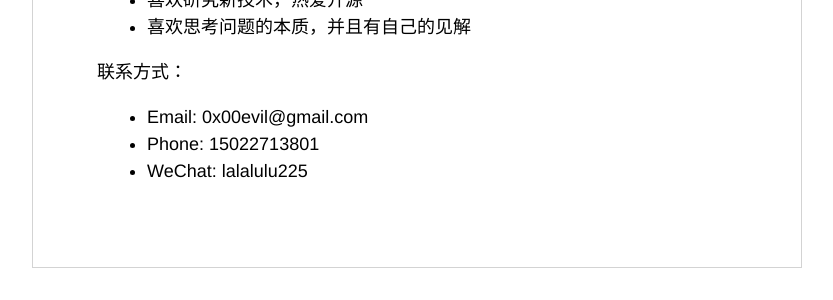
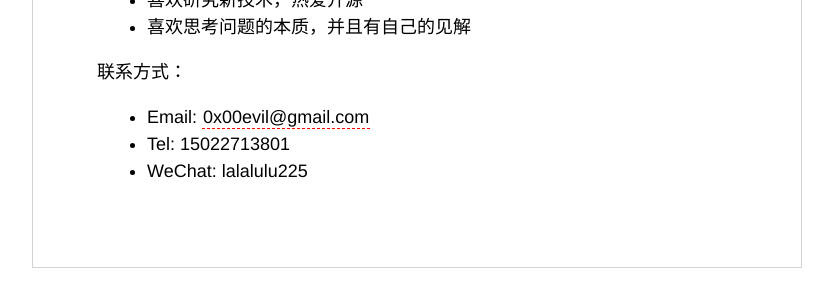
Before and after one commit to 0x00evil/0x00evil.github.io, a Jekyll site: the page built from _posts/2014-10-18-resume.html, in a window 1280 px wide. Shown: the part 1331-1631 px from the top of the page, without its empty margins (224-1057 px from the left). Built offline with Jekyll 4.4.1, drawn with Linux system fonts in a browser that asks for light colours.

Commit message:
update resume

```diff
--- a/_posts/2014-10-18-resume.html
+++ b/_posts/2014-10-18-resume.html
@@ -58,8 +58,8 @@
 
 <p>联系方式：
   <ul>
-    <li>Email: 0x00evil@gmail.com</li>
-    <li>Phone: 15022713801</li>
+    <li>Email: <a href="mailto:0x00evil@gmail.com">0x00evil@gmail.com</a></li>
+    <li>Tel: 15022713801</li>
     <li>WeChat: lalalulu225</li>
   </ul>
 </p>
```
